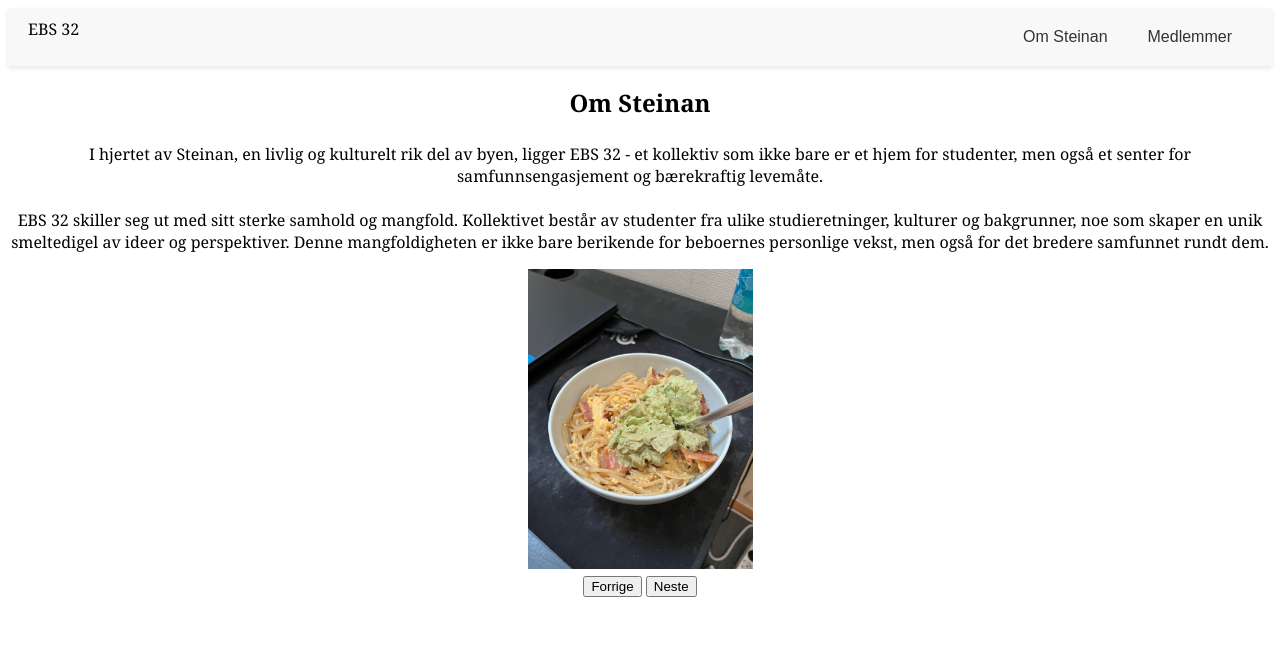
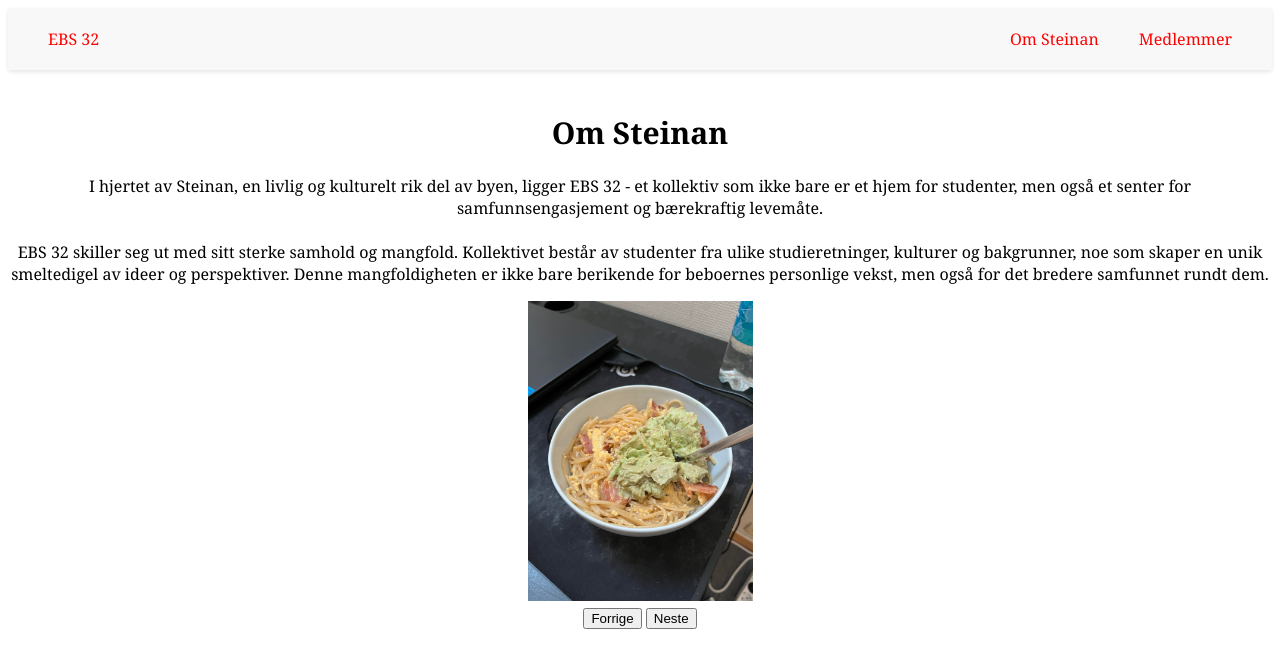
Before and after one commit to B1nguy1/steinan-kollektiv, a SvelteKit app: page /about in a window 1280 px wide. Shown: the top 668 px of the page. Built offline with nearby package versions, Linux system fonts and the light colour scheme.

Commit message:
basic cards

```diff
--- a/src/lib/components/navbar.svelte
+++ b/src/lib/components/navbar.svelte
@@ -1,4 +1,5 @@
 <style>
+
     .customheader{
         display:flex;
         background-color: #f8f8f8;
@@ -19,15 +20,14 @@
 
     :global(.menu .style-link) {
         text-decoration: none;
-        color: #333;
+        color: red;
         padding: 10px 20px;
-        font-family: 'Arial', sans-serif;
     }
 </style>
 
 <div class="customheader">
     <nav class="menu">
-        <a href="/" class="title font-serif no-underline text-black">EBS 32</a>
+        <a href="/" class="style-link title font-serif no-underline">EBS 32</a>
         <div class="menu-right">
             <a href="/about" class="style-link font-serif">Om Steinan</a>
             <a href ="/members" class="style-link font-serif">Medlemmer</a>
--- a/src/routes/about/+page.svelte
+++ b/src/routes/about/+page.svelte
@@ -24,22 +24,35 @@
     img, button {
         position:relative;
     }
+
+    .title-container {
+     width: 100%;
+     text-align: center;
+     margin-bottom: 20px;
+    }
+
+    .section-container {
+      justify-content: flex-start;
+      width:100%;
+      padding-top: 20px;
+    }
 </style>
 
 <svelte:head>
     <title>About</title>
 </svelte:head>
 
-<section class="flex flex-col items-center justify-center">
+<section class="flex flex-colitems-center section-container">
     <div>
-        <h1 class="font-serif text-center mb-6"> Om Steinan </h1>
-        <div class="font-serif text-center mx-auto">
+        <div class="title-container">
+        <h1 class="font-serif text-3xl mb-1"> Om Steinan </h1>
+        </div>
+         <div class="font-serif text-center mx-auto">
             <p class="mt-6">
                 I hjertet av Steinan, en livlig og kulturelt rik del av byen, ligger EBS 32 -
                 et kollektiv som ikke bare er et hjem for studenter, men også et senter for samfunnsengasjement
                 og bærekraftig levemåte.
                 <br>
-
                 <br>
                 EBS 32 skiller seg ut med sitt sterke samhold og mangfold. Kollektivet består av studenter fra ulike studieretninger,
                 kulturer og bakgrunner, noe som skaper en unik smeltedigel av ideer og perspektiver.
--- a/src/routes/members/+page.svelte
+++ b/src/routes/members/+page.svelte
@@ -34,6 +34,21 @@
 </script>
 
 <style>
+    .section-container {
+      display:flex;
+      flex-direction: column;
+      align-items: center;
+      justify-content: flex-start;
+      width:100%;
+      padding: 20px;
+    }
+
+  .title-container {
+     width: 100%;
+     text-align: center;
+     margin-bottom: 20px;
+  }
+
     .card {
       border: 1px solid #ccc;
       border-radius: 4px;
@@ -42,23 +57,29 @@
       box-shadow: 0 2px 4px rgba(0,0,0,0.1);
     }
 
-    .card-header {
-      margin-bottom: 16px;
-      padding-bottom: 8px;
-      border-bottom: 1px solid #eee;
-      font-size: 1.25em;
-      font-weight: bold;
+    .cards-container {
+      display: flex;
+      flex-wrap: wrap;
+      justify-content: center; /* Center cards */
+      gap: 20px; /* Space between cards */
     }
 
-    .card-body {
-      margin-bottom: 16px;
+  .card {
+    background-color: white;
+    border-radius: 8px;
+    box-shadow: 0 4px 8px rgba(0, 0, 0, 0.1);
+    width: 200px;
+    margin: 10px;
+    overflow: hidden;
+    transition: transform 0.2s;
   }
 
-    .card-footer {
-      margin-top: 16px;
-      padding-top: 8px;
-      border-top: 1px solid #eee;
-      text-align: right;
+  .profilepic {
+    height: 100px;
+    margin-right: auto;
+    margin-left: auto;
+    display: block;
+    width: 50%;
   }
 </style>
 
@@ -67,22 +88,21 @@
 </svelte:head>
 
 
-<section class="flex flex-row flex-wrap items-center justify-center px-2">
-    <div class="w-full text-center">
+<section class="section-container">
+  <div class="title-container">
     <h1 class="font-serif text-3xl mb-1">Medlemmer</h1>
   </div>
+  <div class="cards-container">
     {#each allMembers as member}
-    <div class="card flex-shrink-0 m-2">
+      <div class="card">
         <div class="card-header">
-          {member.name}
+        <img src="images/profile.jpg" alt="profile" class="profilepic"/>
+        <p class="text-center font-bold text-lg"> {member.name} </p>
         </div>
-        <div class="card-body">
-          <slot></slot>
-        </div>
-
-        <div class="card-footer">
-          <slot name="footer"></slot>
+        <div class="card-body text-center">
+          <p>År: {member.age}</p>
         </div>
       </div>
     {/each}
+  </div>
 </section>
```
Also changed, not shown: static/images/profile.jpg (added). Lines whose indentation alone changed are shown as unchanged.
